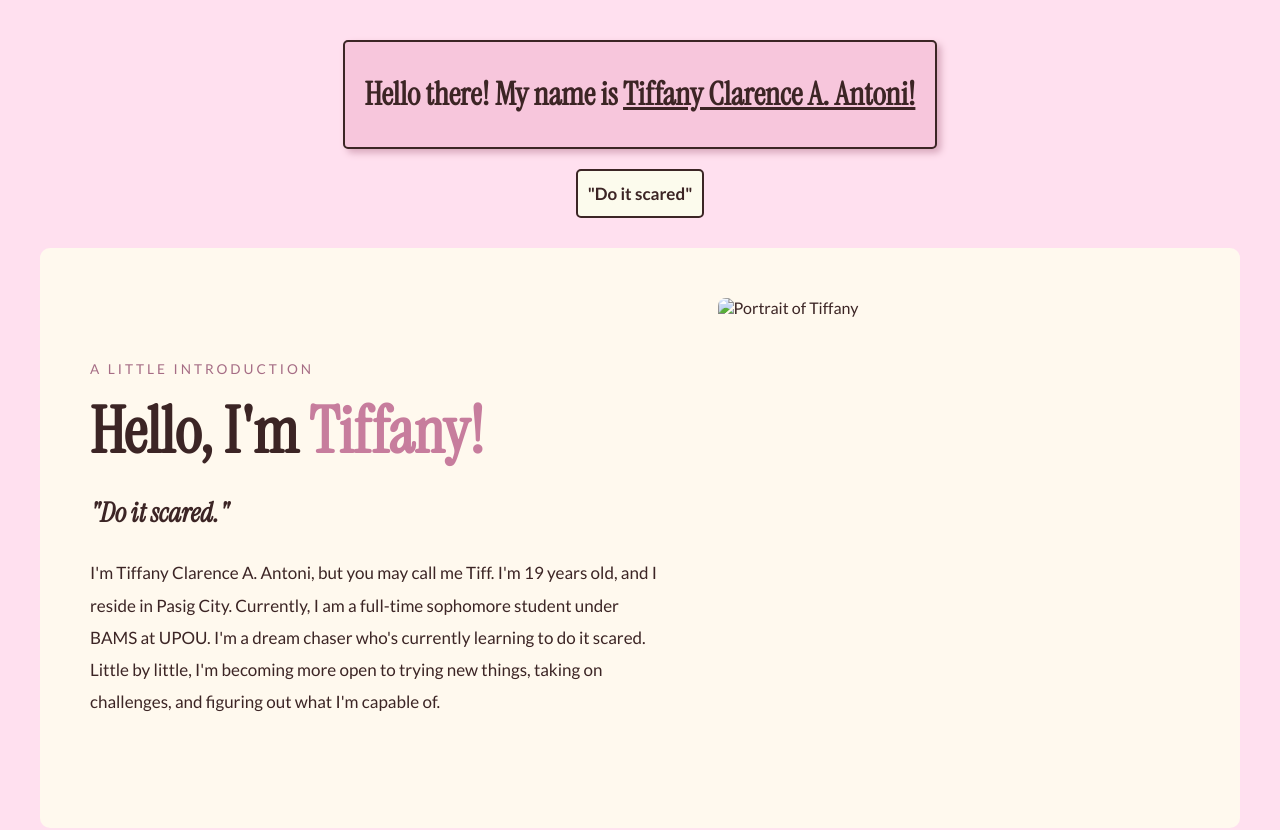
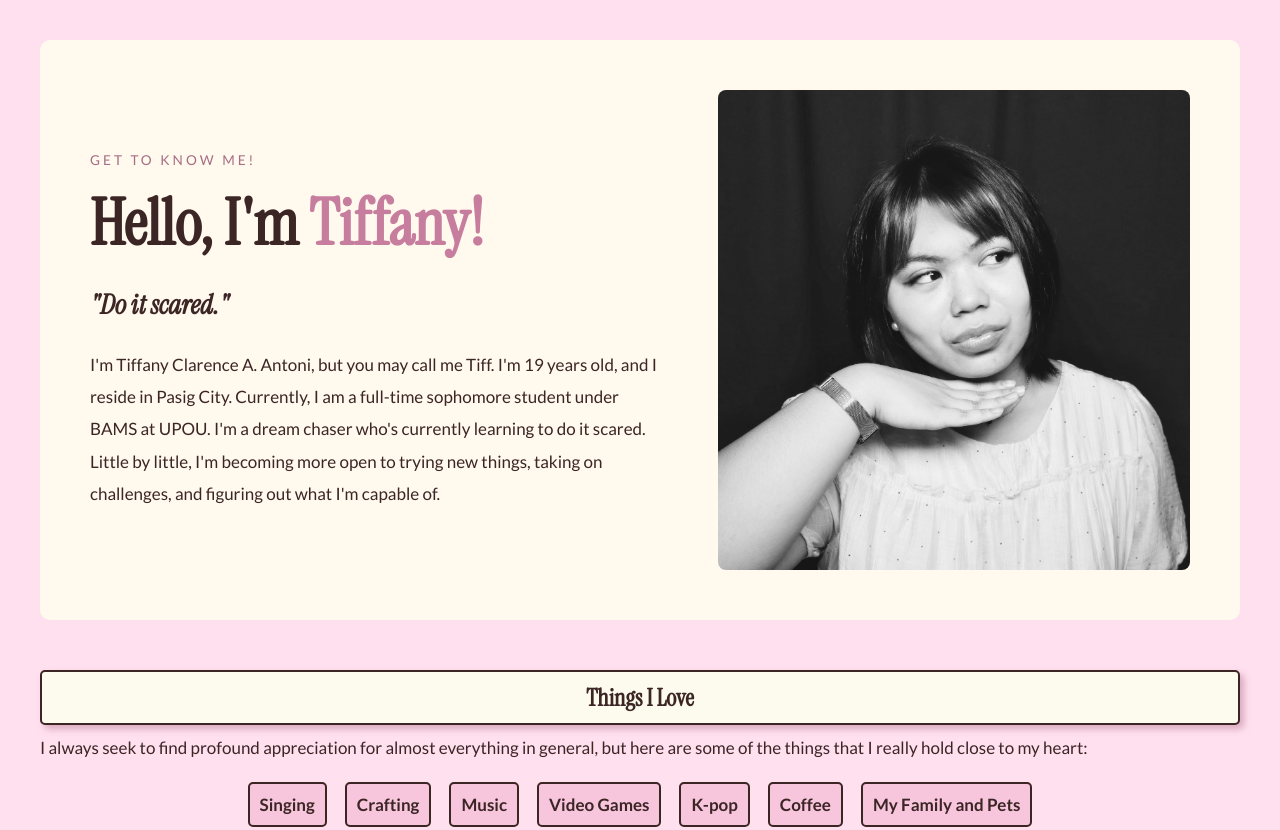
Before and after one commit to tiffanyantoni/MMS-171-Final-Project, a plain HTML site: page index.html in a window 1280 px wide. Shown: the top 830 px of the page. Drawn offline with Linux system fonts and the light colour scheme; a web font is replaced by a local one.

Commit message:
Revise index.html with updated content and layout
Updated the content and structure of Tiffany's web page, including a new introduction and image.

```diff
--- a/index.html
+++ b/index.html
@@ -8,18 +8,12 @@
 </head>
 <body>
 
-    <header>
-        <h1>Hello there! My name is <span class="underline">Tiffany Clarence A. Antoni!</span></h1>
-    </header>
-
-    <p class="tagline">"Do it scared"</p>
-
     <main>
        <section class="about-hero">
 
     <div class="about-content">
 
-        <p class="eyebrow">A LITTLE INTRODUCTION</p>
+        <p class="eyebrow">GET TO KNOW ME!</p>
 
         <h1>Hello, I'm <span>Tiffany!</span></h1>
 
@@ -41,7 +35,7 @@
     </div>
 
     <div class="about-image">
-        <img src="assets/profile.jpg" alt="Portrait of Tiffany">
+        <img src="assets/My Photo.jpg" alt="An Image of Tiffany Clarence Antoni">
     </div>
 
 </section>
```
